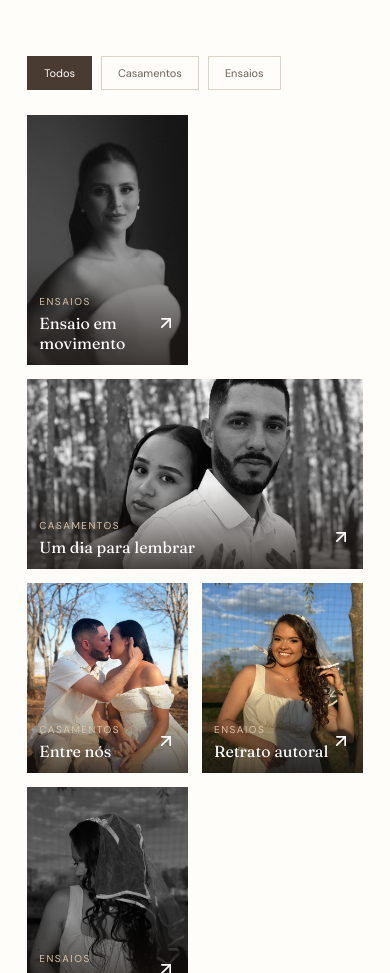
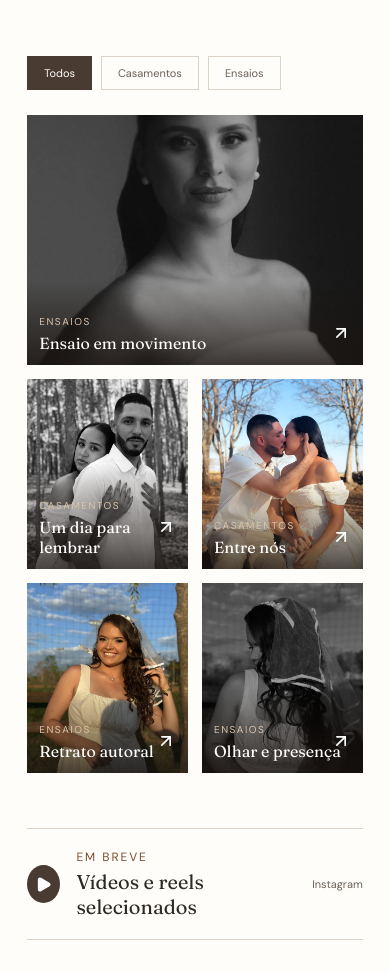
Before and after one commit to Sunnyzit0/jhennyfer-videomaker, a React (Vite) app: page / in a window 390 px wide. Shown: the part 3788-4761 px from the top of the page. Built offline with nearby package versions, Linux system fonts and the light colour scheme.

Commit message:
fix: corrigir grid do portfólio sem buracos

```diff
--- a/src/index.css
+++ b/src/index.css
@@ -417,9 +417,6 @@ em {
 .portfolio-item.item-1 {
   grid-row: span 2;
 }
-.portfolio-item.item-4 {
-  grid-column: span 2;
-}
 .portfolio-grid.is-filtered {
   grid-template-rows: 360px;
 }
@@ -827,13 +824,11 @@ em {
     grid-template-rows: 220px;
   }
   .portfolio-item.item-1 {
-    grid-row: span 1;
+    grid-column: span 2;
+    grid-row: auto;
   }
   .portfolio-item.item-2 {
-    grid-column: span 2;
-  }
-  .portfolio-item.item-4 {
-    grid-column: span 1;
+    grid-column: auto;
   }
   .portfolio-overlay strong {
     font-size: 16px;
```
